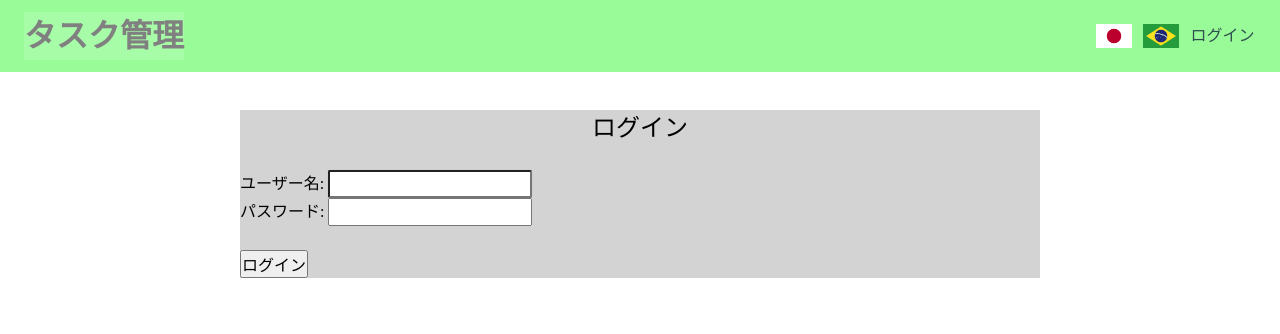
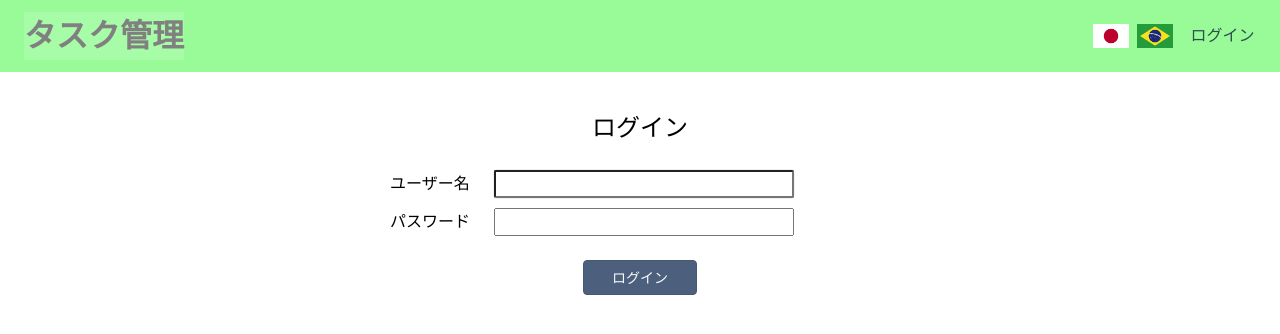
Before and after one commit to TakSakamoto-Osaka/TaskManager, a Django app: page /ja/login/ in a window 1280 px wide. Shown: the top 334 px of the page. Run offline with Django 5.2, Linux system fonts and the light colour scheme.

Commit message:
ナビゲーションバーCSS調整

```diff
--- a/base/static/css/style.css
+++ b/base/static/css/style.css
@@ -3,7 +3,7 @@
 input:focus,
 textarea:focus {
   outline: none;                  /* デフォルトは消す */
-  box-shadow: 0 0 0 0.2px silver;  /* 代わりにカスタム枠線 */
+  box-shadow: 0 0 0 0.2px silver; /* 代わりにカスタム枠線 */
   border-radius: 2px;
 }
 
@@ -11,6 +11,99 @@ h1 {
     text-align: center;
     margin-bottom: 1em;
     font-size: 1.5em;
+}
+
+.elm-center {
+  text-align: center;
+}
+
+.form-common p {
+  margin-top: 10px;
+}
+
+.form-common label {
+  display: inline-block;
+  min-width: 20%;
+}
+
+.form-common input[type="submit"] {
+  margin-bottom: 10px;
+}
+
+/* 共通ボタン */
+.btn {
+  display: inline-flex;
+  align-items: center;
+  justify-content: center;
+  gap: 0.4em;
+
+  padding: 0.45em 2em;
+  border-radius: 4px;
+  border: 1px solid #c0c4cc;
+  background-color: #f4f5f7;
+  color: #333;
+  font-size: 14px;
+  line-height: 1.4;
+  font-weight: 500;
+  font-family: system-ui, -apple-system, BlinkMacSystemFont, "Segoe UI",
+    sans-serif;
+  text-decoration: none;
+  cursor: pointer;
+  box-sizing: border-box;
+
+  transition:
+    background-color 0.15s ease,
+    border-color 0.15s ease,
+    color 0.15s ease,
+    box-shadow 0.15s ease,
+    transform 0.05s ease;
+}
+
+/* hover：少し濃くするだけ */
+.btn:hover {
+  background-color: #e5e7eb;
+  border-color: #b0b5bf;
+}
+
+/* active：押し込んだ感じ */
+.btn:active {
+  background-color: #d6d9e0;
+  border-color: #a3a9b4;
+  transform: translateY(1px);
+  box-shadow: none;
+}
+
+/* フォーカスリング：控えめな青 */
+.btn:focus-visible {
+  outline: 2px solid #607acb;
+  outline-offset: 2px;
+}
+
+/* 無効状態 */
+.btn:disabled,
+.btn[disabled] {
+  cursor: default;
+  opacity: 0.55;
+  background-color: #f5f5f5;
+  border-color: #d2d5dd;
+  color: #888;
+}
+
+/* 重要ボタン（色だけ少し強調したい場合） */
+.btn-primary {
+  background-color: #4c607e;
+  border-color: #465974;
+  color: #f9fafb;
+}
+
+.btn-primary:hover {
+  background-color: #43546f;
+  border-color: #3c4c65;
+}
+
+.btn-primary:active {
+  background-color: #3c4c63;
+  border-color: #344356;
 }
 
 /* 国旗 */
@@ -21,11 +114,11 @@ h1 {
 
 /* ナビゲーション */
 .nav {
-  display: flex;                 /* ロゴとメニューを横並び */
-  justify-content: space-between;/* 左右に配置 */
+  display: flex;                  /* ロゴと右側ブロックを横並び */
+  justify-content: space-between; /* 左右に配置 */
   align-items: center;
   padding: 0.75rem 1.5rem;
-  background-color: palegreen;     /* サイトメインカラー */
+  background-color: palegreen;    /* サイトメインカラー */
   color: darkslategrey;
 }
 
@@ -35,51 +128,100 @@ h1 {
   font-weight: bold;
   color: gray;
   text-decoration: none;
+  background-color: rgba(255, 255, 255, 0.15);
 }
 
-/* メニューリスト */
+/* ロゴ右側（国旗＋ようこそ＋ログアウト） */
+.nav-right {
+  display: flex;
+  align-items: center; /* 国旗・ようこそ・ボタンの縦位置を中央揃え */
+  gap: 1rem;
+}
+
+/* メニューリスト（ようこそ／ログイン・ログアウトなど） */
 .nav-list {
   list-style: none;
   display: flex;                  /* li を横並び */
   gap: 1rem;                      /* li 間のすき間 */
+  margin: 0;
+  padding: 0;
+}
+
+.nav-list > li {
+  margin: 0;
+  padding: 0;
 }
 
 /* 国旗群 */
 .flag-list {
     display: flex;         /* 横並び */
-    gap: 0.5em;             /* 画像間の余白 */
+    gap: 0.5em;           /* 画像間の余白 */
     align-items: center;
 }
 
 /* 各メニューリンク */
-.nav-list a {
+.nav-list a,
+.nav-link {
   text-decoration: none;
   padding: 0.4rem 0.1rem;
   border-radius: 4px;
   transition: background-color 0.2s ease;
+  color: inherit;
 }
 
-.nav-logo {
+.nav-list a:hover,
+.nav-link:hover {
   background-color: rgba(255, 255, 255, 0.15);
 }
 
-.nav-list a:hover {
+/* ログアウト（特別な display 指定は不要なのでリセット） */
+.logout {
+  display: inline;
+}
+
+/* ログアウトボタン：透明スタイル */
+.btn-logout {
+  background-color: transparent;
+  border-color: transparent;
+  padding-left: 0;
+  padding-right: 0;
+}
+
+/* hover 時は軽く背景だけ */
+.btn-logout:hover {
   background-color: rgba(255, 255, 255, 0.15);
+  border-color: transparent;
+}
+
+/* active 時も同系統で */
+.btn-logout:active {
+  background-color: rgba(255, 255, 255, 0.25);
+  border-color: transparent;
+  transform: none;
+  box-shadow: none;
 }
 
 /* ログイン画面 */
 .login-content {
-    max-width: 800px;
+    max-width: 500px;
     margin: 3% auto;
-    background-color: lightgray;
+    background-color: white;
 }
 
+.login-content input[type="text"],
+.login-content input[type="password"] {
+  width: 60%;
+}
 
 /* 画面幅が 600px 以下のとき */
 @media (max-width: 600px) {
   .nav {
-    flex-direction: column;      /* ロゴの下にメニュー */
+    flex-direction: column;      /* ロゴの下に右側ブロック */
     align-items: flex-start;
+  }
+
+  .nav-right {
+    margin-top: 0.5rem;
   }
 
   .nav-list {
@@ -92,7 +234,8 @@ h1 {
     width: 100%;
   }
 
-  .nav-list a {
+  .nav-list a,
+  .nav-link {
     display: block;
     width: 100%;
     padding: 0.6rem 0.8rem;
--- a/base/views/auth_views.py
+++ b/base/views/auth_views.py
@@ -7,6 +7,10 @@ class AuthLoginView(LoginView):
     form_class = AuthenticationForm
     template_name = 'pages/login.html'
 
+    def get_form_kwargs(self):
+        kwargs = super().get_form_kwargs()
+        kwargs['label_suffix'] = ''  # ここでサフィックスを空にする
+        return kwargs
 
 class AuthLogoutView(LoginRequiredMixin, LogoutView):
     template_name = 'top/login.html'
--- a/templates/pages/login.html
+++ b/templates/pages/login.html
@@ -6,11 +6,13 @@
 
 <section class="login-content">
     <h1>{% trans "ログイン" %}</h1>
-    <form method="post">
+    <form method="post" class="form-common">
         {% csrf_token %}
         {{ form.as_p }}
         <br>
-        <input type="submit" value="{% trans "ログイン" %}">
+        <div class="elm-center">
+            <input type="submit" class="btn btn-primary" value="{% trans "ログイン" %}">
+        </div>
     </form>
 {% endblock %}
 </section>
--- a/templates/snippets/header.html
+++ b/templates/snippets/header.html
@@ -4,7 +4,9 @@
 
 <nav class="nav">
     <a class="nav-logo" href="{% url 'top' %}">{% trans "タスク管理" %}</a>
-    <ul class="nav-list">
+
+    <!-- 右側全体をひとまとめ -->
+    <div class="nav-right">
         <div class="flag-list">
             <a href="{{ request|switch_i18n:'ja' }}">
                 <img class="i18n_flag" src="{% static 'images/flag-ja-16.png' %}"/>
@@ -12,22 +14,24 @@
             <a href="{{ request|switch_i18n:'pt' }}">
                 <img class="i18n_flag" src="{% static 'images/flag-pt-16.png' %}"/>
             </a>
-        <div>
+        </div>
 
+        <ul class="nav-list">
             {% if request.user.is_authenticated %}
-        <span class="">
+            <li class="nav-user">
                 {% trans "ようこそ" %} {{ user.get_username }} {% trans "さん" %}
-        </span>
-        <li class="">
+            </li>
+            <li>
                 <form action="{% url 'logout' %}" method="post">
                     {% csrf_token %}
-                <input class="nav-link" type="submit" value="{% trans "ログアウト" %}">
+                    <input class="nav-link btn btn-logout" type="submit" value="{% trans "ログアウト" %}">
                 </form>
             </li>
             {% else %}
-        <li class="">
+            <li>
                 <a class="nav-link" href="{% url 'login' %}">{% trans "ログイン" %}</a>
             </li>
             {% endif %}
         </ul>
+    </div>
 </nav>
```
Also changed, not shown: db.sqlite3. Lines whose indentation alone changed are shown as unchanged.
